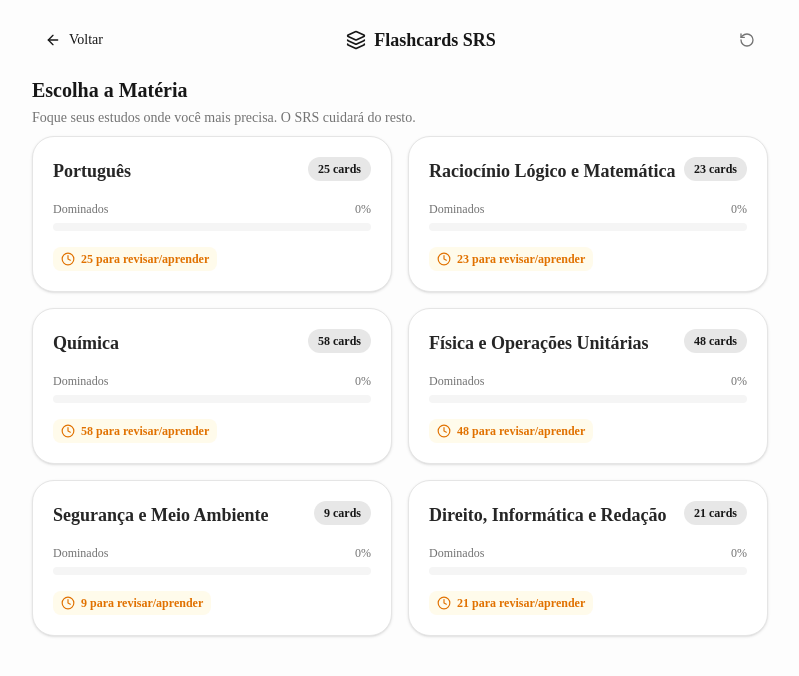
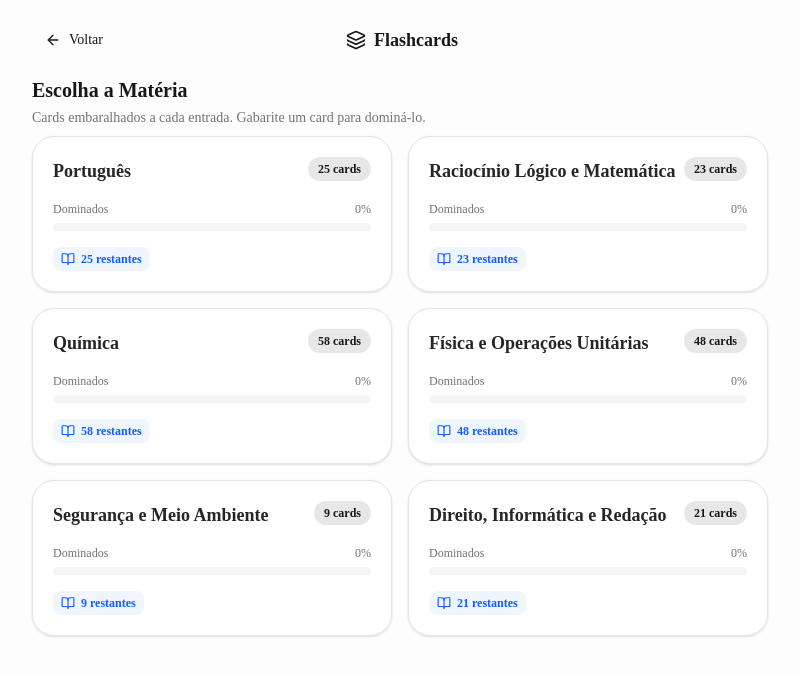
Before and after one commit to MatheusBarcellosDev/estudos, a Next.js app: page /flashcards in a window 1280 px wide. Shown: the top 676 px of the page, without its empty margins (240-1039 px from the left). Built offline with nearby package versions, Linux system fonts and the light colour scheme.

Commit message:
feat: implement flashcard mastery tracking with local storage and subject-specific deck management

```diff
--- a/src/app/flashcards/page.tsx
+++ b/src/app/flashcards/page.tsx
@@ -1,6 +1,6 @@
 "use client";
 
-import { useState, useMemo } from "react";
+import { useState, useMemo, useRef, useEffect } from "react";
 import { motion, AnimatePresence } from "framer-motion";
 import FlashcardCard from "@/components/FlashcardCard";
 import Quiz from "@/components/Quiz";
@@ -13,14 +13,13 @@ import {
   BrainCircuit,
   RotateCcw,
   Trophy,
-  Clock,
   Sparkles,
   BookOpen,
+  RotateCw,
 } from "lucide-react";
 import Link from "next/link";
 import { Question, QuizResult } from "@/types";
-import { useFlashcardProgress } from "@/lib/useFlashcardProgress";
-import { DifficultyRating, getNextReviewLabel } from "@/lib/srs";
+import { useSimpleMastery } from "@/lib/useSimpleMastery";
 
 type PageState = "SELECT_SUBJECT" | "REVIEW" | "QUIZ" | "RESULTS";
 
@@ -28,8 +27,6 @@ type PageState = "SELECT_SUBJECT" | "REVIEW" | "QUIZ" | "RESULTS";
 function cardBackToText(body: string): string {
   return body.replace(/\*\*/g, "").replace(/\*/g, "").trim();
 }
-
-
 
 export default function FlashcardsPage() {
   const [pageState, setPageState] = useState<PageState>("SELECT_SUBJECT");
@@ -40,49 +37,50 @@ export default function FlashcardsPage() {
     return flashcards.filter((c) => getSubjectForCard(c) === selectedSubject);
   }, [selectedSubject]);
 
-  const { sessionDeck, allProgress, getProgress, rateCard, stats, resetProgress, refreshSession } =
-    useFlashcardProgress(filteredFlashcards);
+  const { deck, masteredCount, markMastered, restoreAll, reshuffleDeck } =
+    useSimpleMastery(filteredFlashcards);
 
   const [currentIdx, setCurrentIdx] = useState(0);
   const [direction, setDirection] = useState(1);
-  const [isFlipped, setIsFlipped] = useState(false); // card was flipped
+  const [isFlipped, setIsFlipped] = useState(false);
 
   // Quiz state
   const [questions, setQuestions] = useState<Question[]>([]);
   const [results, setResults] = useState<QuizResult[]>([]);
   const [isLoadingQuestions, setIsLoadingQuestions] = useState(false);
 
-  // Derived
-  const card = sessionDeck[currentIdx] ?? sessionDeck[0];
+  // Re-shuffle when entering a subject
+  const prevSubject = useRef<string | null>(null);
+  useEffect(() => {
+    if (selectedSubject && selectedSubject !== prevSubject.current) {
+      reshuffleDeck();
+      setCurrentIdx(0);
+      prevSubject.current = selectedSubject;
+    }
+  }, [selectedSubject, reshuffleDeck]);
 
-  // Subject Stats
+  // Subject stats for the select screen
   const subjectStats = useMemo(() => {
+    // We need to read mastered state — but useSimpleMastery is per-subject.
+    // For the grid we'll load mastered IDs directly from localStorage.
+    let masteredSet: Set<number> = new Set();
+    try {
+      const raw = localStorage.getItem("mastered_cards_v2");
+      if (raw) masteredSet = new Set(JSON.parse(raw) as number[]);
+    } catch {}
+
     return SUBJECT_LIST.map((subject) => {
       const subjectCards = flashcards.filter((c) => getSubjectForCard(c) === subject);
       if (subjectCards.length === 0) return null;
+      const mastered = subjectCards.filter((c) => masteredSet.has(c.id)).length;
+      const remaining = subjectCards.length - mastered;
+      return { subject, total: subjectCards.length, mastered, remaining };
+    }).filter(Boolean);
+  }, [pageState]); // re-compute when returning to SELECT_SUBJECT
 
-      const subjectProgress = allProgress.filter((p) =>
-        subjectCards.some((c) => c.id === p.flashcardId)
-      );
-
-      const mastered = subjectProgress.filter(
-        (p) => p.difficultyLevel === "facil" || p.streak >= 2
-      ).length;
-
-      const due = subjectProgress.filter(
-        (p) => !p.isNew && p.nextReviewAt && new Date(p.nextReviewAt) <= new Date()
-      ).length;
-
-      const newCards = subjectCards.length - subjectProgress.filter((p) => !p.isNew).length;
-
-      return {
-        subject,
-        total: subjectCards.length,
-        mastered,
-        actionable: due + newCards,
-      };
-    }).filter(Boolean);
-  }, [allProgress]);
+  // Derived
+  const card = deck[currentIdx] ?? deck[0];
+  const isLastCard = currentIdx >= deck.length - 1;
 
   // ── Handlers ────────────────────────────────────────────────────────────────
 
@@ -94,13 +92,12 @@ export default function FlashcardsPage() {
     setResults([]);
     setIsFlipped(false);
 
-    if (currentIdx < sessionDeck.length - 1) {
+    if (currentIdx < deck.length - 1) {
       setDirection(1);
       setCurrentIdx((i) => i + 1);
     } else {
-      // session complete — restart from top (deck will be re-ordered by SRS)
+      // Wrap to beginning
       setCurrentIdx(0);
-      refreshSession();
     }
   };
 
@@ -111,7 +108,7 @@ export default function FlashcardsPage() {
     setQuestions([]);
     setResults([]);
     setIsFlipped(false);
-    refreshSession();
+    reshuffleDeck();
   };
 
   // ── Question Generation ────────────────────────────────────────────────────
@@ -152,22 +149,14 @@ export default function FlashcardsPage() {
     setResults(finalResults);
     setPageState("RESULTS");
 
-    // Auto-rate based on quiz score
+    // Mark as mastered if 100%
     if (card && finalResults.length > 0) {
       const correctAnswers = finalResults.filter((r) => r.isCorrect).length;
-      const percentage = correctAnswers / finalResults.length;
-
-      let autoRating: DifficultyRating = "errei";
-      if (percentage === 1) autoRating = "facil";           // 100% (5/5)
-      else if (percentage >= 0.8) autoRating = "medio";      // 80% (4/5)
-      else if (percentage >= 0.4) autoRating = "dificil";    // 40-60% (2-3/5)
-      else autoRating = "errei";                            // 0-20% (0-1/5)
-
-      rateCard(card.id, autoRating);
+      if (correctAnswers === finalResults.length) {
+        markMastered(card.id);
+      }
     }
   };
-
-  const isLastCard = currentIdx >= sessionDeck.length - 1;
 
   // ── UI ────────────────────────────────────────────────────────────────────
 
@@ -182,6 +171,7 @@ export default function FlashcardsPage() {
               e.preventDefault();
               setPageState("SELECT_SUBJECT");
               setSelectedSubject(null);
+              prevSubject.current = null;
             }
           }}>
             <Button variant="ghost" className="gap-2 rounded-2xl px-3">
@@ -192,17 +182,24 @@ export default function FlashcardsPage() {
           <div className="flex items-center gap-2">
             <Layers className="w-5 h-5 text-primary" />
             <span className="font-bold text-lg text-center leading-tight">
-              {pageState === "SELECT_SUBJECT" ? "Flashcards SRS" : selectedSubject}
+              {pageState === "SELECT_SUBJECT" ? "Flashcards" : selectedSubject}
             </span>
           </div>
-          <Button
-            variant="ghost"
-            onClick={resetProgress}
-            className="gap-2 rounded-2xl px-3 text-muted-foreground"
-            title="Resetar progresso"
-          >
-            <RotateCcw className="w-4 h-4" />
-          </Button>
+          {/* Restore mastered button (only inside a subject) */}
+          {pageState !== "SELECT_SUBJECT" && masteredCount > 0 && (
+            <Button
+              variant="ghost"
+              onClick={restoreAll}
+              className="gap-2 rounded-2xl px-3 text-muted-foreground text-xs"
+              title="Restaurar cards dominados"
+            >
+              <RotateCw className="w-4 h-4" />
+              Restaurar ({masteredCount})
+            </Button>
+          )}
+          {pageState === "SELECT_SUBJECT" && (
+            <div className="w-20" /> /* Spacer to keep title centered */
+          )}
         </div>
 
         {/* ── SUBJECT SELECTION STATE ── */}
@@ -211,7 +208,7 @@ export default function FlashcardsPage() {
             <div className="mb-2">
               <h2 className="text-xl font-bold">Escolha a Matéria</h2>
               <p className="text-sm text-muted-foreground mt-1">
-                Foque seus estudos onde você mais precisa. O SRS cuidará do resto.
+                Cards embaralhados a cada entrada. Gabarite um card para dominá-lo.
               </p>
             </div>
 
@@ -225,7 +222,6 @@ export default function FlashcardsPage() {
                       setSelectedSubject(item.subject);
                       setCurrentIdx(0);
                       setPageState("REVIEW");
-                      refreshSession(); // Force a fresh deck for the new subject
                     }}
                     className="flex flex-col text-left bg-white dark:bg-neutral-900 border rounded-3xl p-5 shadow-sm hover:shadow-md hover:border-primary/50 transition-all group"
                   >
@@ -254,12 +250,18 @@ export default function FlashcardsPage() {
                       </div>
                     </div>
 
-                    {item.actionable > 0 && (
-                      <div className="mt-4 flex items-center gap-1.5 text-xs font-semibold text-amber-600 dark:text-amber-500 bg-amber-50 dark:bg-amber-500/10 self-start px-2 py-1 rounded-md">
-                        <Clock className="w-3.5 h-3.5" />
-                        {item.actionable} para revisar/aprender
+                    <div className="mt-4 flex items-center gap-3">
+                      <div className="flex items-center gap-1.5 text-xs font-semibold text-blue-600 dark:text-blue-400 bg-blue-50 dark:bg-blue-500/10 px-2 py-1 rounded-md">
+                        <BookOpen className="w-3.5 h-3.5" />
+                        {item.remaining} restantes
                       </div>
-                    )}
+                      {item.mastered > 0 && (
+                        <div className="flex items-center gap-1.5 text-xs font-semibold text-emerald-600 dark:text-emerald-400 bg-emerald-50 dark:bg-emerald-500/10 px-2 py-1 rounded-md">
+                          <Trophy className="w-3.5 h-3.5" />
+                          {item.mastered} dominados
+                        </div>
+                      )}
+                    </div>
                   </button>
                 );
               })}
@@ -267,60 +269,40 @@ export default function FlashcardsPage() {
           </div>
         )}
 
-        {/* ── SRS Stats Bar ── */}
-        {pageState !== "SELECT_SUBJECT" && (
-          <div className="grid grid-cols-4 gap-2 mb-5">
-          <StatChip
-            icon={<Clock className="w-3.5 h-3.5" />}
-            value={stats.due}
-            label="Vencer hoje"
-            color="text-red-500"
-            bg="bg-red-50 dark:bg-red-950/30"
-          />
-          <StatChip
-            icon={<Sparkles className="w-3.5 h-3.5" />}
-            value={stats.newToday}
-            label="Novos"
-            color="text-blue-500"
-            bg="bg-blue-50 dark:bg-blue-950/30"
-          />
-          <StatChip
-            icon={<BookOpen className="w-3.5 h-3.5" />}
-            value={stats.learning}
-            label="Aprendendo"
-            color="text-amber-500"
-            bg="bg-amber-50 dark:bg-amber-950/30"
-          />
-          <StatChip
-            icon={<Trophy className="w-3.5 h-3.5" />}
-            value={stats.mastered}
-            label="Dominados"
-            color="text-emerald-500"
-            bg="bg-emerald-50 dark:bg-emerald-950/30"
-          />
-        </div>
-        )}
-
-        {/* ── Progress bar (REVIEW mode) ── */}
-        {pageState === "REVIEW" && (
+        {/* ── Counter bar (inside a subject) ── */}
+        {pageState === "REVIEW" && deck.length > 0 && (
           <div className="flex items-center justify-between mb-4 px-1">
             <span className="text-xs font-medium text-muted-foreground">
-              {currentIdx + 1} / {sessionDeck.length}
+              {currentIdx + 1} / {deck.length}
             </span>
             <div className="flex-1 mx-3 h-1.5 bg-muted rounded-full overflow-hidden">
               <motion.div
                 className="h-full bg-primary rounded-full"
-                animate={{ width: `${((currentIdx + 1) / sessionDeck.length) * 100}%` }}
+                animate={{ width: `${((currentIdx + 1) / deck.length) * 100}%` }}
                 transition={{ type: "spring", stiffness: 200, damping: 30 }}
               />
             </div>
             <span className="text-xs text-muted-foreground font-medium">
-              {sessionDeck.length - currentIdx - 1} restantes
+              {deck.length - currentIdx - 1} restantes
             </span>
           </div>
         )}
 
         {/* ── REVIEW STATE ── */}
+        {pageState === "REVIEW" && deck.length === 0 && (
+          <div className="flex-1 flex flex-col items-center justify-center gap-6 text-center">
+            <Trophy className="w-16 h-16 text-emerald-500" />
+            <h2 className="text-2xl font-bold">Todos os cards dominados! 🎉</h2>
+            <p className="text-muted-foreground">
+              Você dominou todos os cards desta matéria.
+            </p>
+            <Button onClick={restoreAll} className="gap-2 rounded-2xl">
+              <RotateCw className="w-4 h-4" />
+              Restaurar todos os cards
+            </Button>
+          </div>
+        )}
+
         {pageState === "REVIEW" && card && (
           <>
             <div className="flex-1 flex flex-col items-center justify-center">
@@ -364,13 +346,12 @@ export default function FlashcardsPage() {
                       size="lg"
                       className="w-full h-14 text-base font-bold rounded-[1.75rem] shadow-xl shadow-primary/20 hover:-translate-y-1 transition-all gap-2"
                     >
-                      {isLastCard ? "Finalizar Sessão 🎉" : "Próximo Card →"}
+                      {isLastCard ? "Voltar ao início 🔁" : "Próximo Card →"}
                     </Button>
                   </motion.div>
                 )}
               </AnimatePresence>
 
-              {/* Hint if not yet flipped */}
               {!isFlipped && (
                 <p className="text-center text-xs text-muted-foreground mt-1">
                   Toque no card para revelar o verso
@@ -404,29 +385,3 @@ export default function FlashcardsPage() {
     </main>
   );
 }
-
-// ── Sub-component: StatChip ────────────────────────────────────────────────
-
-function StatChip({
-  icon,
-  value,
-  label,
-  color,
-  bg,
-}: {
-  icon: React.ReactNode;
-  value: number;
-  label: string;
-  color: string;
-  bg: string;
-}) {
-  return (
-    <div className={`flex flex-col items-center justify-center py-2.5 px-1 rounded-2xl ${bg} gap-0.5`}>
-      <div className={`flex items-center gap-1 ${color}`}>
-        {icon}
-        <span className="text-base font-bold leading-none">{value}</span>
-      </div>
-      <span className="text-[10px] text-muted-foreground text-center leading-tight">{label}</span>
-    </div>
-  );
-}
--- /dev/null
+++ b/src/lib/useSimpleMastery.ts
@@ -0,0 +1,101 @@
+"use client";
+
+import { useState, useCallback, useEffect } from "react";
+import { Flashcard } from "@/data/flashcards";
+
+const STORAGE_KEY = "mastered_cards_v2";
+
+function shuffle<T>(arr: T[]): T[] {
+  const a = [...arr];
+  for (let i = a.length - 1; i > 0; i--) {
+    const j = Math.floor(Math.random() * (i + 1));
+    [a[i], a[j]] = [a[j], a[i]];
+  }
+  return a;
+}
+
+function loadMastered(): Set<number> {
+  if (typeof window === "undefined") return new Set();
+  try {
+    const raw = localStorage.getItem(STORAGE_KEY);
+    return raw ? new Set(JSON.parse(raw) as number[]) : new Set();
+  } catch {
+    return new Set();
+  }
+}
+
+function saveMastered(ids: Set<number>): void {
+  if (typeof window === "undefined") return;
+  try {
+    localStorage.setItem(STORAGE_KEY, JSON.stringify([...ids]));
+  } catch {}
+}
+
+export interface UseSimpleMasteryReturn {
+  /** Shuffled deck of non-mastered cards for this subject */
+  deck: Flashcard[];
+  /** IDs of mastered cards in this subject */
+  masteredIds: Set<number>;
+  /** Total mastered count for this subject */
+  masteredCount: number;
+  /** Mark a card as mastered */
+  markMastered: (id: number) => void;
+  /** Restore all mastered cards for this subject back to the deck */
+  restoreAll: () => void;
+  /** Re-shuffle the current deck (call on subject entry) */
+  reshuffleDeck: () => void;
+}
+
+export function useSimpleMastery(
+  allSubjectCards: Flashcard[]
+): UseSimpleMasteryReturn {
+  const [masteredIds, setMasteredIds] = useState<Set<number>>(new Set());
+  const [deck, setDeck] = useState<Flashcard[]>([]);
+
+  // Load persisted mastery on mount
+  useEffect(() => {
+    const loaded = loadMastered();
+    setMasteredIds(loaded);
+
+    const subjectIds = new Set(allSubjectCards.map((c) => c.id));
+    const remaining = allSubjectCards.filter((c) => !loaded.has(c.id));
+    setDeck(shuffle(remaining.filter((c) => subjectIds.has(c.id))));
+    // eslint-disable-next-line react-hooks/exhaustive-deps
+  }, []);
+
+  const masteredCount = allSubjectCards.filter((c) => masteredIds.has(c.id)).length;
+
+  const markMastered = useCallback(
+    (id: number) => {
+      setMasteredIds((prev) => {
+        const next = new Set(prev);
+        next.add(id);
+        saveMastered(next);
+        // Remove from deck immediately
+        setDeck((d) => d.filter((c) => c.id !== id));
+        return next;
+      });
+    },
+    []
+  );
+
+  const restoreAll = useCallback(() => {
+    setMasteredIds((prev) => {
+      const subjectIds = new Set(allSubjectCards.map((c) => c.id));
+      const next = new Set([...prev].filter((id) => !subjectIds.has(id)));
+      saveMastered(next);
+      setDeck(shuffle(allSubjectCards));
+      return next;
+    });
+  }, [allSubjectCards]);
+
+  const reshuffleDeck = useCallback(() => {
+    setMasteredIds((prev) => {
+      const remaining = allSubjectCards.filter((c) => !prev.has(c.id));
+      setDeck(shuffle(remaining));
+      return prev;
+    });
+  }, [allSubjectCards]);
+
+  return { deck, masteredIds, masteredCount, markMastered, restoreAll, reshuffleDeck };
+}
```
Also changed, not shown: 1 other file (tests, documents, lock files or other folders).
